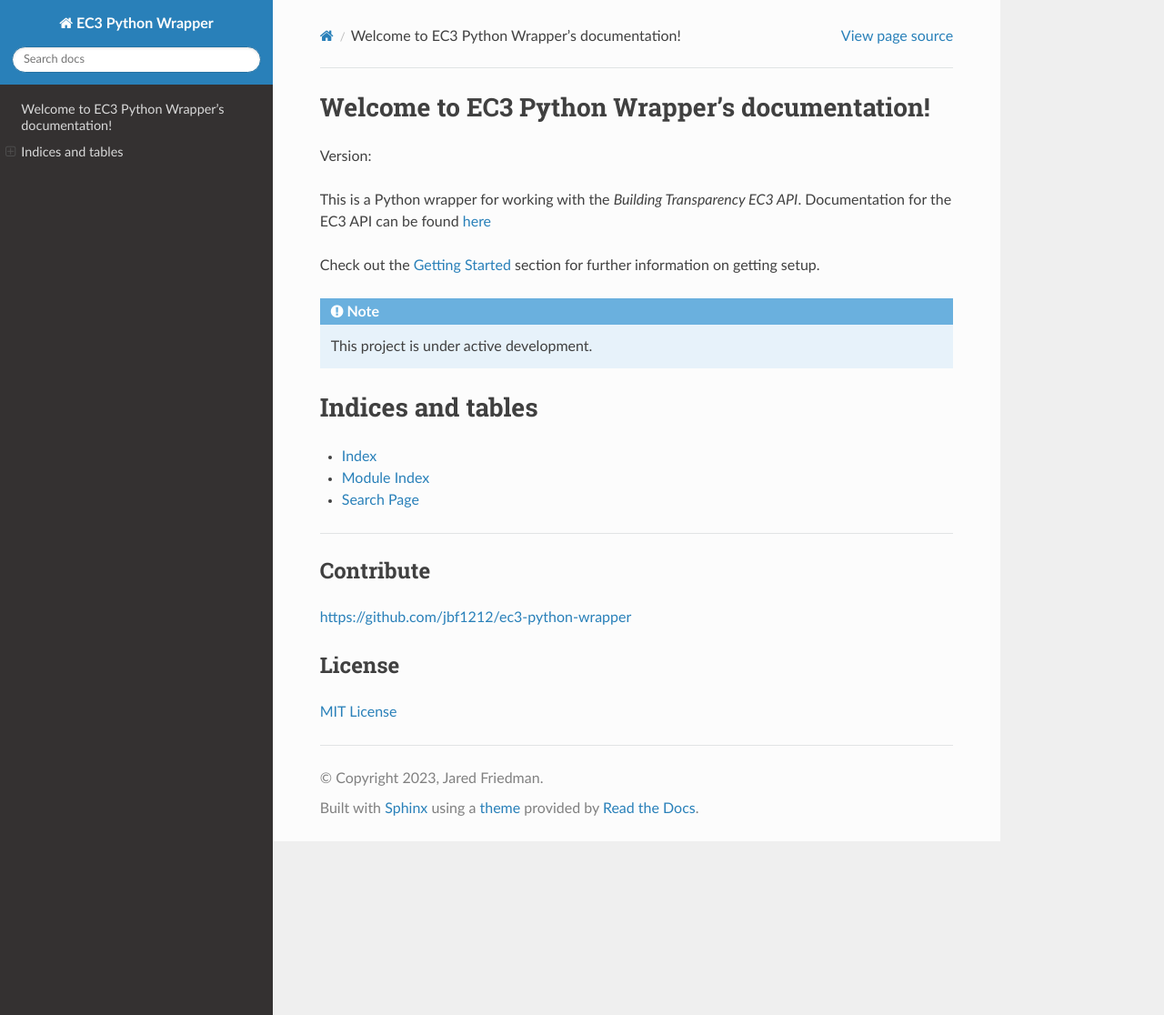
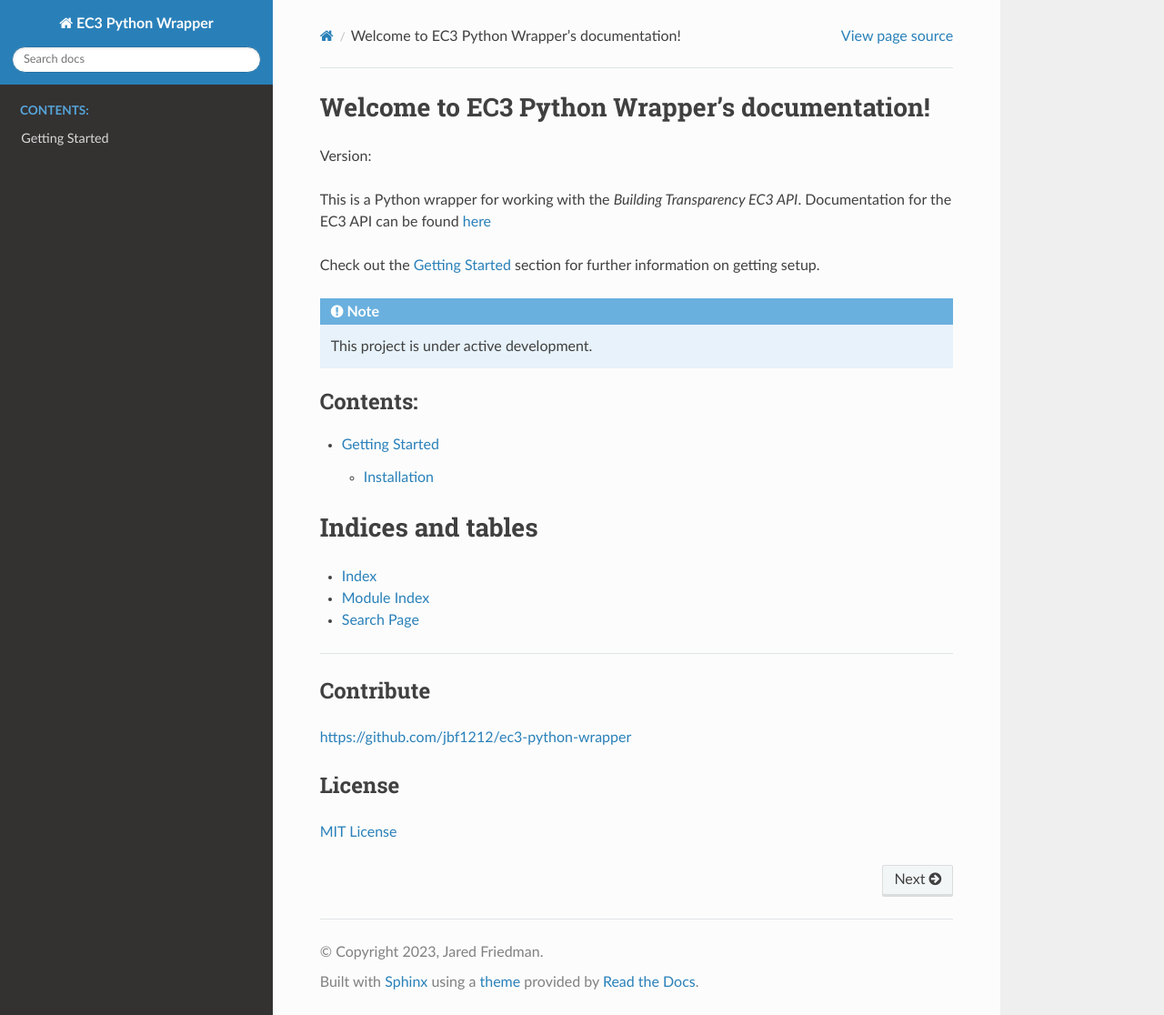
Before and after one commit to jbf1212/ec3-python-wrapper, a Sphinx documentation site: the page built from docs/source/index.rst, in a window 1280 px wide and 1116 px high. Shown: the whole window at 91% size. Built offline with Sphinx 7.4.7 and the Read the Docs theme 2.0.0, drawn with Linux system fonts in a browser that asks for light colours; pages that are not in the unit, such as notebooks, are missing from menus.

Commit message:
documentation updates

```diff
--- a/docs/source/index.rst
+++ b/docs/source/index.rst
@@ -16,7 +16,8 @@ Check out the :doc:`getting-started` section for further information on getting
    :maxdepth: 2
    :caption: Contents:
 
-   modules
+   getting-started
+   ec3
 
 
 Indices and tables
--- a/requirements-dev.txt
+++ b/requirements-dev.txt
@@ -1,5 +1,9 @@
 # Docs
 Sphinx==5.3.0
+sphinx-rtd-theme==1.1.1
+sphinx-autoapi==2.0.0
+sphinxext-opengraph==0.7.5
+sphinx-autodoc-typehints==1.21.1
 
 # Packaging
 wheel==0.38.4
```
Also changed, not shown: docs/source/materials.rst (deleted, +0 -23 lines).
